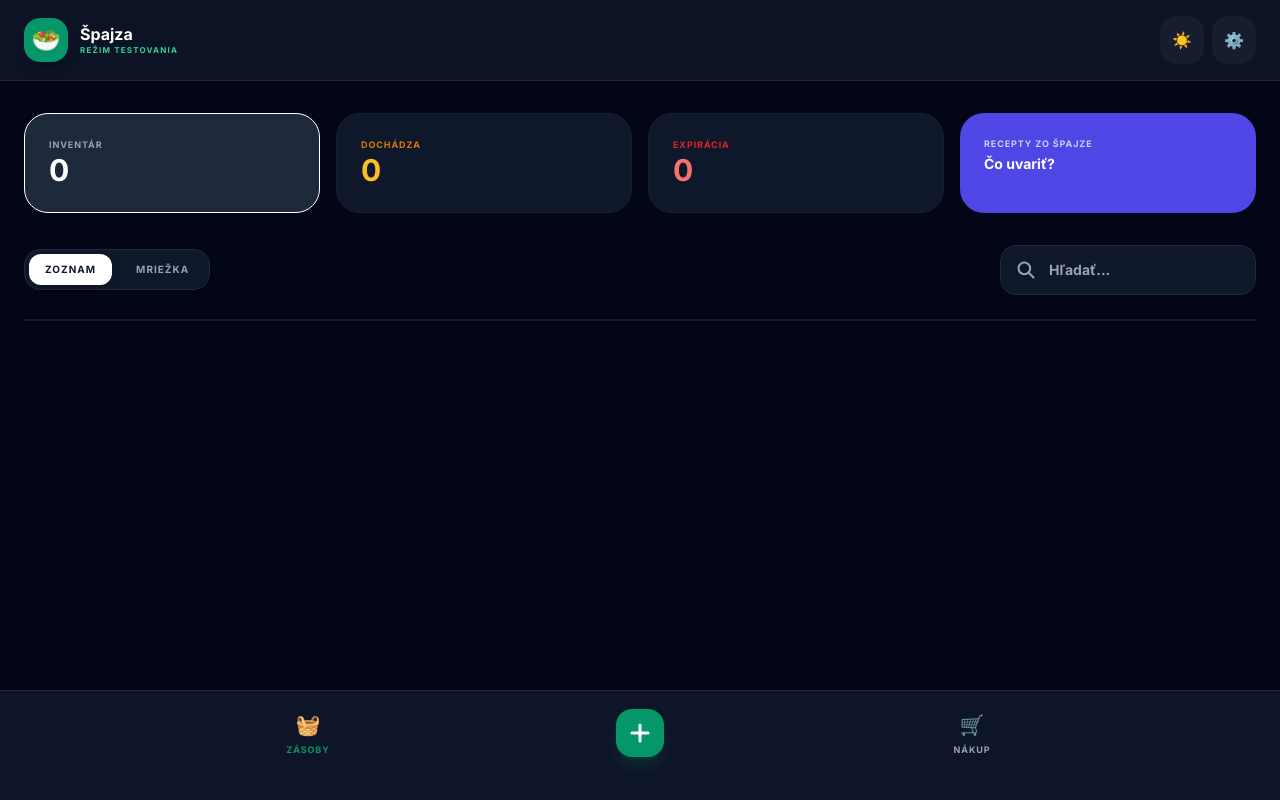
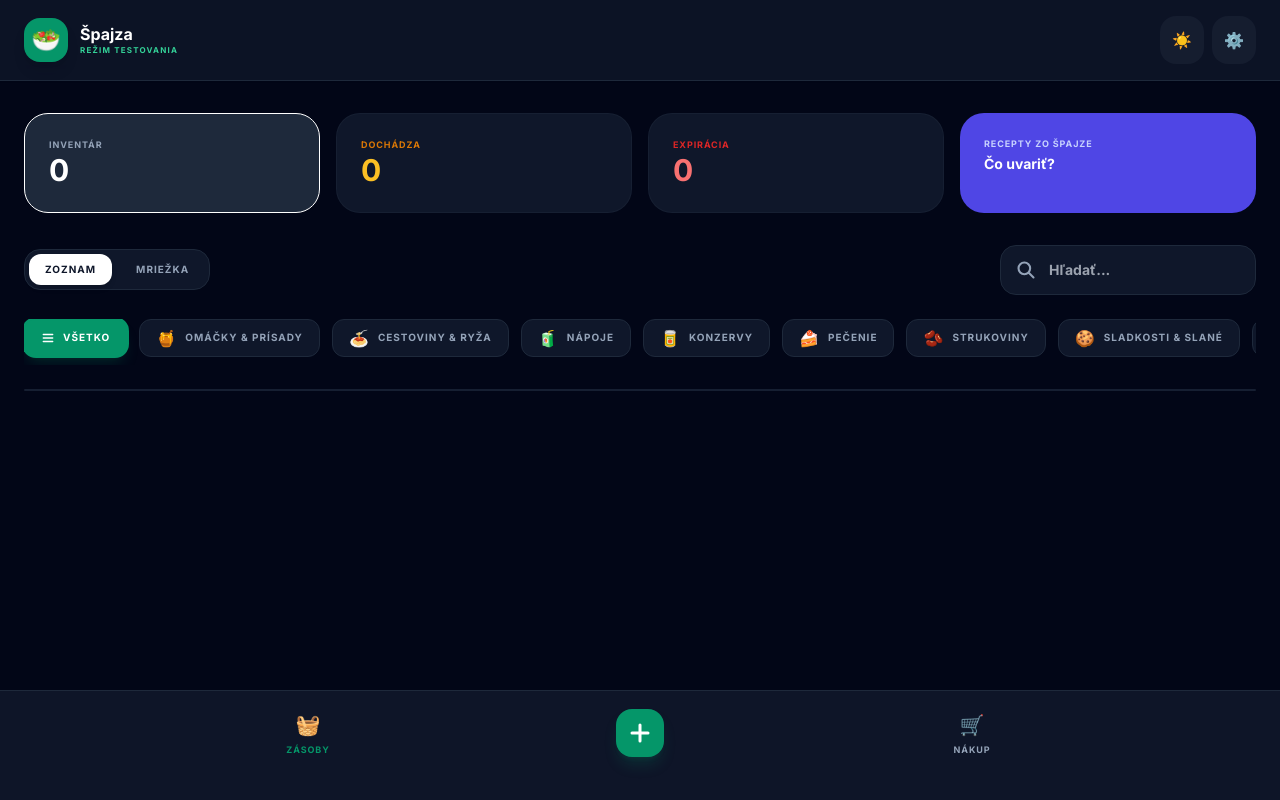
Before and after one commit to wilmanmedia-reborn/App-Moja-spajza, a React (Vite) app: page / in a window 1280 px wide. Built offline with nearby package versions, Linux system fonts and the light colour scheme.

Commit message:
feat: Add horizontal category filter
Introduces a horizontally scrolling filter bar for product categories. This allows users to quickly filter inventory by selecting different food categories, improving navigation and usability within the inventory view.

```diff
--- a/App.tsx
+++ b/App.tsx
@@ -516,6 +516,36 @@ const App: React.FC = () => {
               </div>
             </div>
 
+            {/* Category Filter - Horizontal Scroll */}
+            <div className="mb-6 -mx-4 px-4 sm:mx-0 sm:px-0 overflow-x-auto no-scrollbar flex items-center gap-3 pb-2 select-none">
+              <button
+                onClick={() => setSelectedCategory('all')}
+                className={`shrink-0 px-4 py-2.5 rounded-xl text-[10px] font-black uppercase tracking-widest border transition-all active:scale-95 flex items-center gap-2 ${
+                  selectedCategory === 'all'
+                    ? 'bg-emerald-600 text-white shadow-lg shadow-emerald-600/20 ring-2 ring-emerald-600 border-transparent'
+                    : 'bg-white dark:bg-slate-900 text-slate-600 dark:text-slate-400 border-slate-200 dark:border-slate-800 hover:bg-slate-50 dark:hover:bg-slate-800'
+                }`}
+              >
+                <svg className="w-3.5 h-3.5" fill="none" stroke="currentColor" viewBox="0 0 24 24"><path strokeLinecap="round" strokeLinejoin="round" strokeWidth="2.5" d="M4 6h16M4 12h16M4 18h16" /></svg>
+                Všetko
+              </button>
+
+              {categories.map(cat => (
+                <button
+                  key={cat.id}
+                  onClick={() => setSelectedCategory(cat.id)}
+                  className={`shrink-0 px-4 py-2.5 rounded-xl text-[10px] font-black uppercase tracking-widest border transition-all active:scale-95 flex items-center gap-2 ${
+                    selectedCategory === cat.id
+                      ? 'bg-emerald-600 text-white shadow-lg shadow-emerald-600/20 ring-2 ring-emerald-600 border-transparent'
+                      : 'bg-white dark:bg-slate-900 text-slate-600 dark:text-slate-400 border-slate-200 dark:border-slate-800 hover:bg-slate-50 dark:hover:bg-slate-800'
+                  }`}
+                >
+                  <span className="text-base leading-none">{cat.icon}</span>
+                  {cat.name}
+                </button>
+              ))}
+            </div>
+
             <div className="mt-2">
               {viewMode === 'grid' ? (
                 <div className="grid grid-cols-1 sm:grid-cols-2 lg:grid-cols-3 xl:grid-cols-4 gap-6">
```
